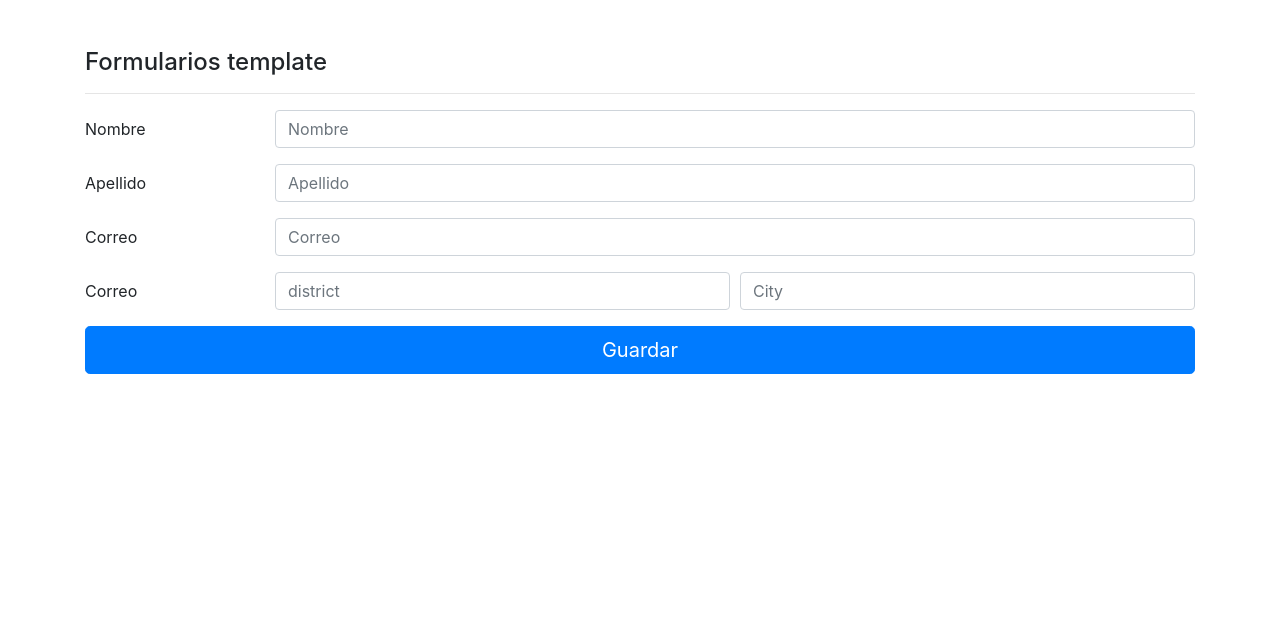
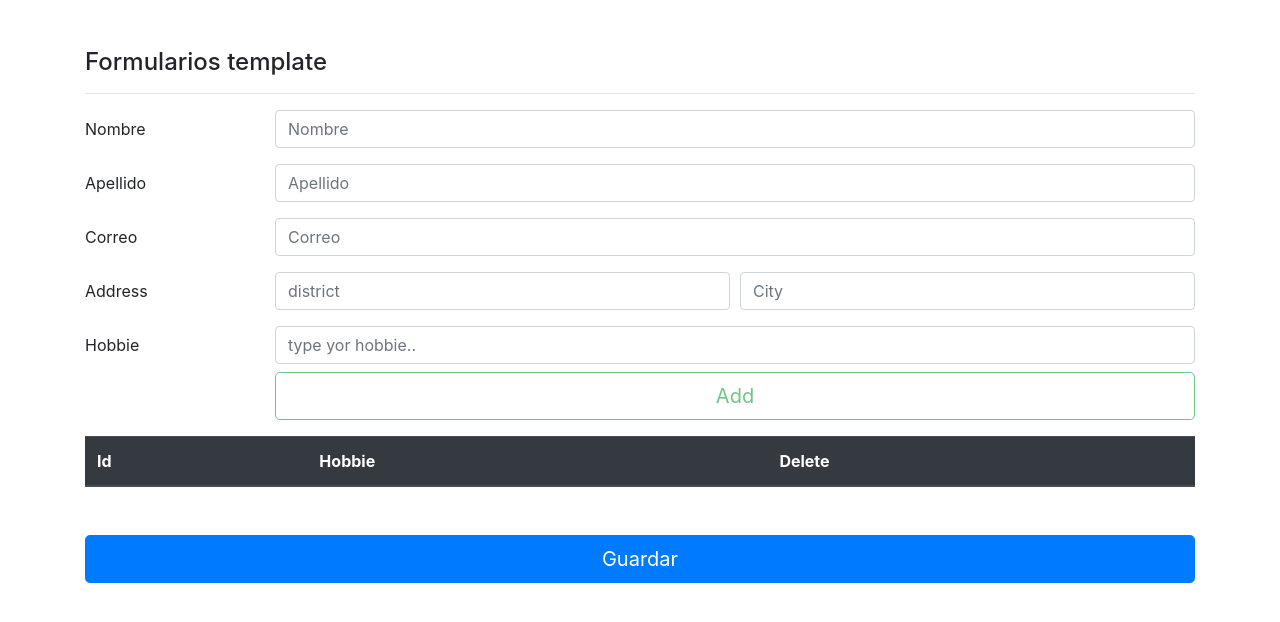
Before and after one commit to Garavirod/Angular-Forms, an Angular app: page /reactivo in a window 1280 px wide. Shown: the top 622 px of the page. Built offline with nearby package versions, Linux system fonts and the light colour scheme.

Commit message:
Reactive from custom validators

```diff
--- a/src/app/pages/reactive/reactive.component.css
+++ b/src/app/pages/reactive/reactive.component.css
@@ -0,0 +1,5 @@
+#hobbiesList{
+    max-height: 200px;
+    widows: 100%;
+    overflow-y: scroll;
+}
--- a/src/app/pages/reactive/reactive.component.html
+++ b/src/app/pages/reactive/reactive.component.html
@@ -63,7 +63,7 @@
         <!-- ADDRES FIELD -->
 
         <div class="form-group row" formGroupName="address">
-            <label for="" class="col-2 col-form-label">Correo</label>
+            <label for="" class="col-2 col-form-label">Address</label>
             <div class="form-row col">
                 <div class="col">
                     <input
@@ -86,6 +86,72 @@
             </div>
         </div>
 
+        <!-- Hobbies list -->
+
+        <div class="form-group row">
+            <label for="" class="col-2 col-form-label">Hobbie</label>
+            <div class="col">
+                <input
+                    name="hobbie"
+                    type="text"
+                    placeholder="type yor hobbie.."
+                    class="form-control"
+                    formControlName="hobbie"
+                    [class.is-invalid]="isValidHobbie"
+                >
+                <small
+
+                    class="form-text text-danger"
+                    *ngIf="isValidHobbie"
+                >
+                    Type any hobbie
+                </small>
+                <button
+                    type="button"
+                    class="mt-2 btn btn-outline-success btn-lg btn-block"
+                    (click)="addHobbie()"
+                    [disabled]="disabledButtonAdd"
+                    >Add
+                </button>
+            </div>
+        </div>
+        <div class="form-group row" id="hobbiesList">
+            <div class="col">
+                <table class="table">
+                    <thead class="thead-dark">
+                        <tr>
+                            <th>Id</th>
+                            <th>Hobbie</th>
+                            <th>Delete</th>
+                        </tr>
+                    </thead>
+                    <tbody formArrayName="hobbies">
+                        <tr *ngFor="let ctr of getHobbies.controls; let i = index;">
+                            <td>{{i + 1}}</td>
+                            <td>
+                                <!-- Like vue :directive for variables on angular [] -->
+                                <!--
+                                    for printing just the value
+                                 -->
+                                <!-- <p>{{ctr.value}}</p> -->
+                                <input type="text" [formControlName]="i">
+                            </td>
+                            <td>
+                                <button
+                                type="button"
+                                class="btn btn-danger"
+                                (click)="deleteHobbie(i)"
+                            >Delete</button>
+                            </td>
+                        </tr>
+                    </tbody>
+                </table>
+                <div class="form-group row">
+
+                </div>
+            </div>
+        </div>
+
         <div class="form-group row">
             <div class="col">
                 <button type="submit" class="out btn btn-primary btn-lg btn-block">Guardar</button>
--- a/src/app/pages/reactive/reactive.component.ts
+++ b/src/app/pages/reactive/reactive.component.ts
@@ -1,5 +1,6 @@
+import { ValidatorsService } from './../../services/validators.service';
 import { Component, OnInit } from '@angular/core';
-import { FormGroup, FormBuilder, Validators } from '@angular/forms';
+import { FormGroup, FormBuilder, Validators, FormArray } from '@angular/forms';
 
 @Component({
   selector: 'app-reactive',
@@ -11,8 +12,12 @@ export class ReactiveComponent implements OnInit {
   form: FormGroup;
 
   /* Formbuilder helps to create forms swiftly */
-  constructor(private fb: FormBuilder) {
+  constructor(
+      private fb: FormBuilder,
+      private validators: ValidatorsService
+    ) {
     this.initForm();
+    // this.loadDataForm();
    }
 
   ngOnInit(): void {
@@ -38,6 +43,19 @@ export class ReactiveComponent implements OnInit {
     return (this.form.get('address.city').invalid && this.form.get('address.city').touched);
   }
 
+  get isValidHobbie(){
+    return (this.form.get('hobbie').invalid && this.form.get('hobbie').touched);
+
+  }
+
+  get disabledButtonAdd(){
+    return !(this.form.get('hobbie').value != "")
+  }
+
+  get getHobbies() {
+    return this.form.get('hobbies') as FormArray;
+  }
+
   // This mehthod initialize the form
   initForm(){
     /* Here is defyning the form */
@@ -45,7 +63,8 @@ export class ReactiveComponent implements OnInit {
       // [data, syncronus Validators, asynconus Validator]
       name:['',[
           Validators.required,
-          Validators.minLength(6)
+          Validators.minLength(6),
+          this.validators.noData
         ]
       ],
       lastname:['',[
@@ -64,8 +83,37 @@ export class ReactiveComponent implements OnInit {
           city:['',Validators.required],
 
         }
-      )
+      ),
+      hobbie:['',Validators.required],
+      // Array of controls (form)
+      hobbies:this.fb.array([]),
     });
+  }
+
+  /* Load data when form is initializated */
+  // loadDataForm(){
+  //   this.form.setValue({
+  //     name:"Rodrigo",
+  //     lastname:"García",
+  //     mail:"rodrigo12@gmail.com",
+  //     address:{
+  //       district:"CDMX",
+  //       city:"México"
+  //     },
+  //     hobbies:[]
+  //   });
+  // }
+
+
+  /* Add hobbies */
+
+  addHobbie(){
+    this.getHobbies.push(this.fb.control(this.form.get('hobbie').value,Validators.required));
+  }
+
+  /* Delete hobbie */
+  deleteHobbie(i:number){
+    this.getHobbies.removeAt(i);
   }
 
   /* This method save data */
@@ -83,6 +131,9 @@ export class ReactiveComponent implements OnInit {
       return;
     }
     console.log(this.form);
+    this.form.reset({
+      name:"Samantha"
+    });
 
   }
 
--- /dev/null
+++ b/src/app/services/validators.service.ts
@@ -0,0 +1,20 @@
+import { Injectable } from '@angular/core';
+import {FormControl}from '@angular/forms';
+
+@Injectable({
+  providedIn: 'root'
+})
+export class ValidatorsService {
+
+  constructor() { }
+
+  // This is locked for data typed like 'rgarga'
+  noData( control: FormControl): {[s:string]:boolean}{
+    if(control.value?.toLowerCase()==='rgarga'){
+      return {
+        noData:true
+      }
+    }
+    return null;
+  }
+}
```
